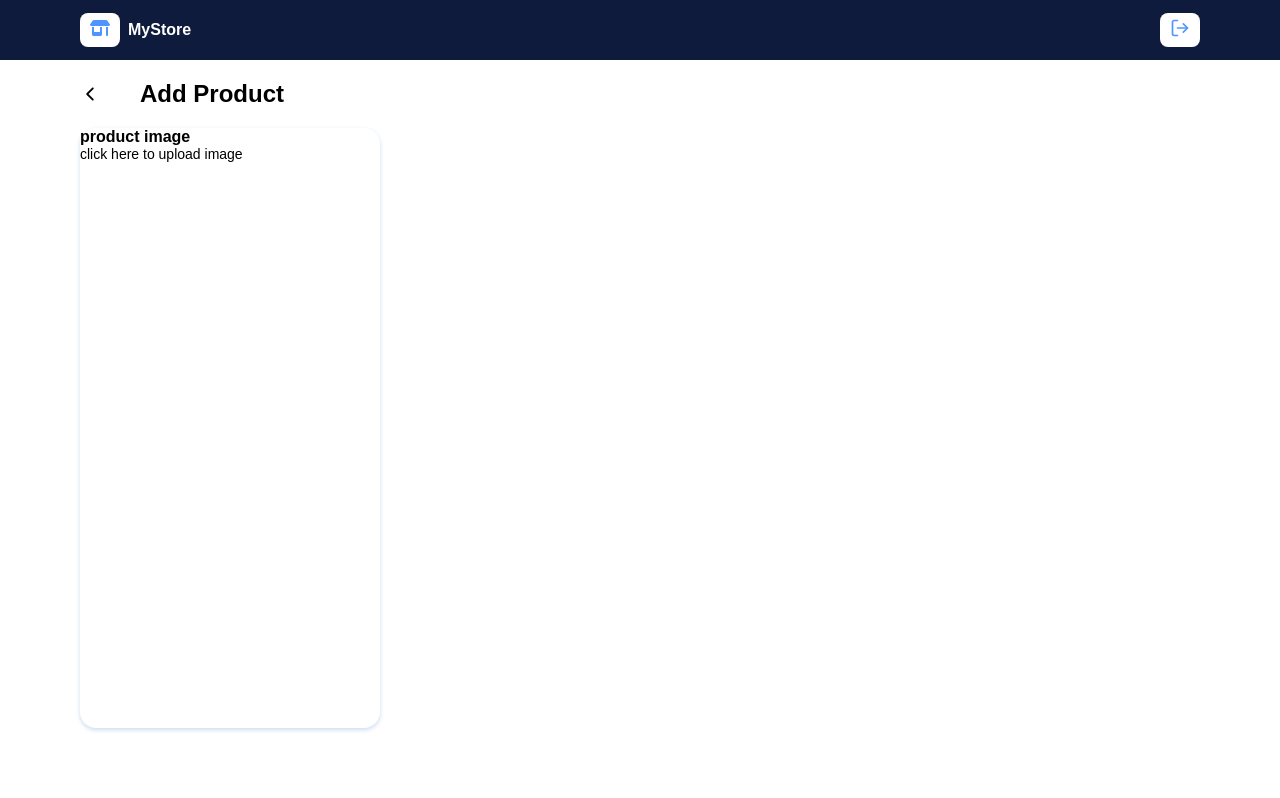
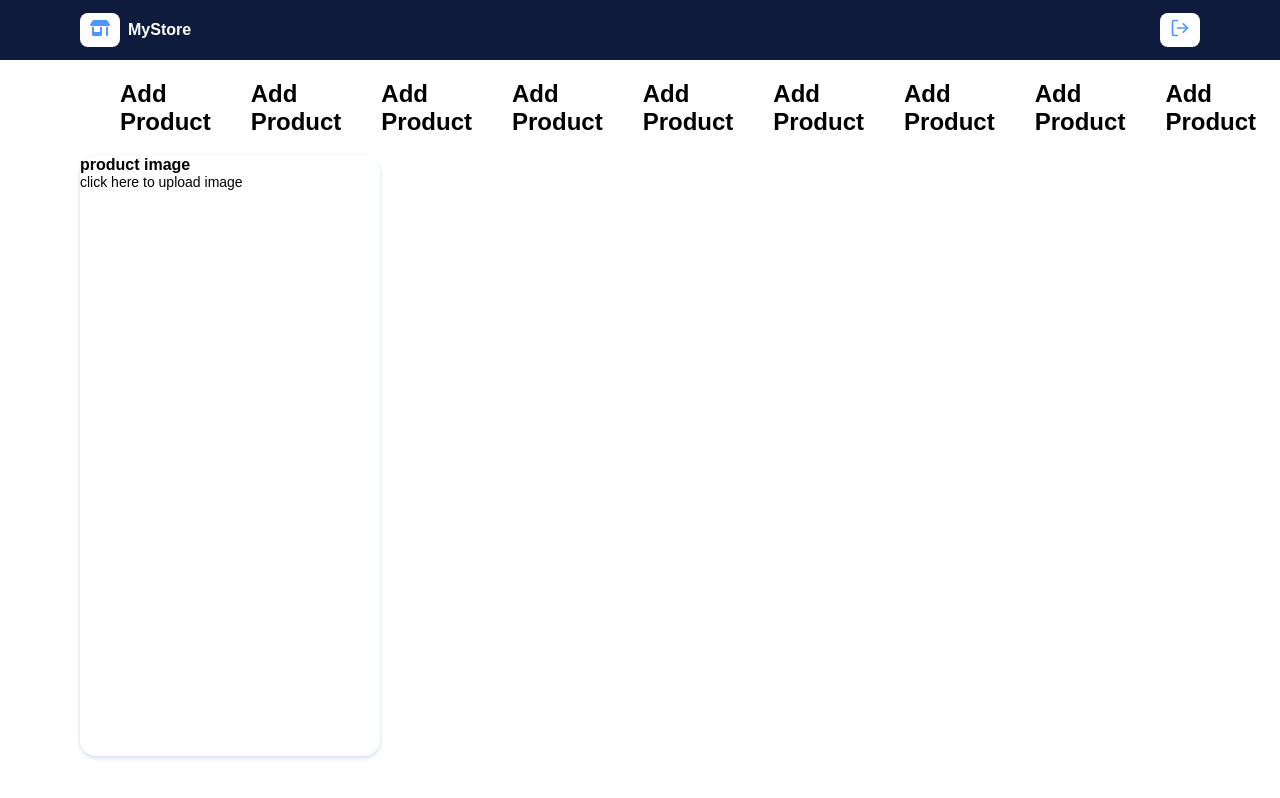
Before and after one commit to aparnt2/MY-STORE, a React (Vite) app: page /admin/add-product in a window 1280 px wide. Built offline with nearby package versions, Linux system fonts and the light colour scheme.

Commit message:
addproduct

```diff
--- a/src/modules/admin/AddProduct/AddProduct.jsx
+++ b/src/modules/admin/AddProduct/AddProduct.jsx
@@ -22,13 +22,14 @@ function AddProduct() {
         <div className='heading'>
              <IoIosArrowBack className='back-icon' onClick={()=>navigate('/admin/dashboard')}/>
                 <h2>Add Product</h2>
-
-
-
-
-
-
-
+                <h2>Add Product</h2>
+                <h2>Add Product</h2>
+                <h2>Add Product</h2>
+                <h2>Add Product</h2>
+                <h2>Add Product</h2>
+                <h2>Add Product</h2>
+                <h2>Add Product</h2>
+                <h2>Add Product</h2>
 
         </div>
         <div className='body'>
```
